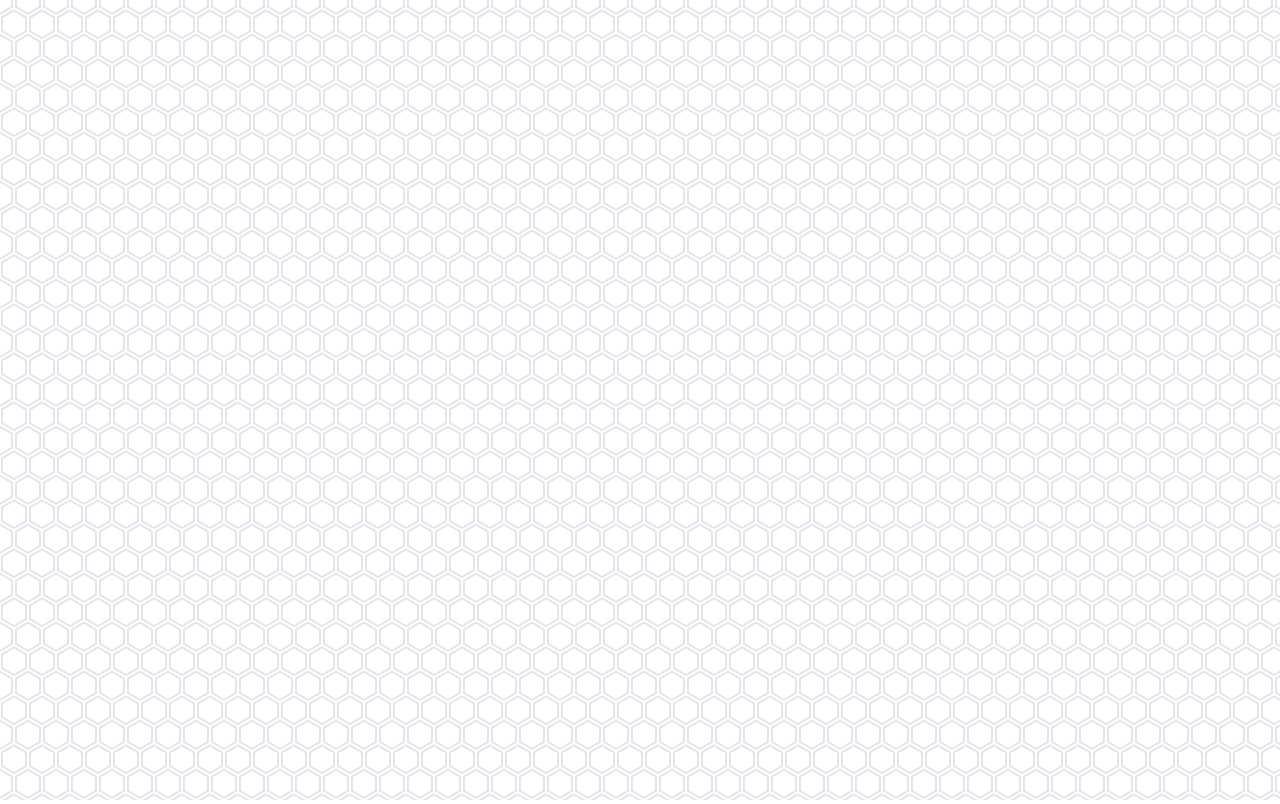
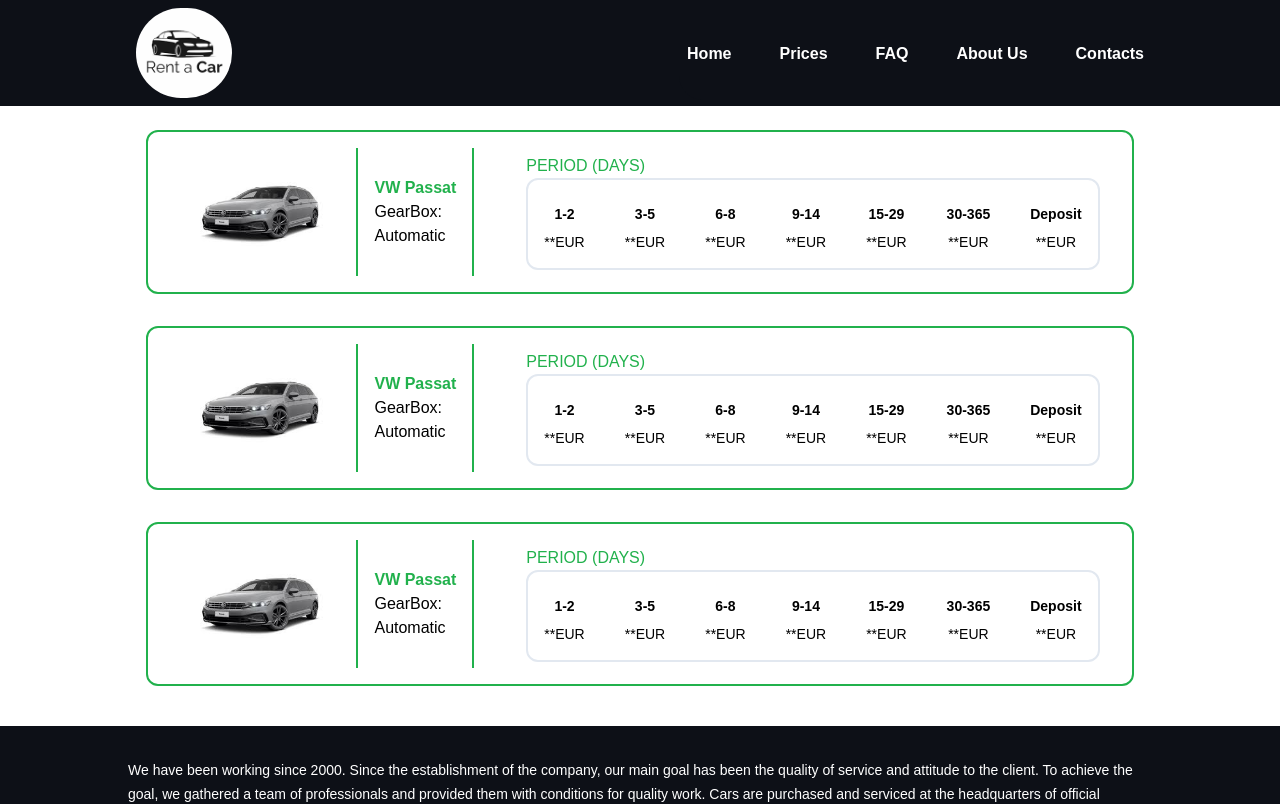
Before and after one commit to KestutisRuockus/portfolio, a React (Vite) app: page /carrentplatform/prices in a window 1280 px wide. Before the commit this address had no page. Shown: the top 804 px of the page. Built offline with nearby package versions, Linux system fonts and the light colour scheme.

Commit message:
Created 'Prices' component;

```diff
--- a/src/App.jsx
+++ b/src/App.jsx
@@ -3,7 +3,7 @@
 import TmdbIndex from "./projects/TMDB/TmdbIndex";
 import DoctorCareIndex from "./projects/DoctorCare/DoctorCareIndex";
 import CarRentPlatformIndex from "./projects/CarRentPlatform/CarRentPlatformIndex";
-import AllCars from "./projects/CarRentPlatform/src/components/Cars/AllCars";
+import Prices from "./projects/CarRentPlatform/src/components/Cars/Prices";
 import FAQ from "./projects/CarRentPlatform/src/components/FAQ/FAQ";
 import AboutUs from "./projects/CarRentPlatform/src/components/AboutUs/AboutUs";
 import Contacts from "./projects/CarRentPlatform/src/components/Contacts/Contacts";
@@ -16,7 +16,7 @@
         <Route path="tmdb-project" element={<TmdbIndex />} />
         <Route path="doctorcare" element={<DoctorCareIndex />} />
         <Route path="carrentplatform" element={<CarRentPlatformIndex />} />
-        <Route path="carrentplatform/allcars" element={<AllCars />} />
+        <Route path="carrentplatform/prices" element={<Prices />} />
         <Route path="carrentplatform/faq" element={<FAQ />} />
         <Route path="carrentplatform/aboutus" element={<AboutUs />} />
         <Route path="carrentplatform/contacts" element={<Contacts />} />
--- a/src/projects/CarRentPlatform/src/components/Cars/AllCars.jsx
+++ /dev/null
@@ -1,10 +0,0 @@
-import Navbar from "../Navbar/Navbar";
-
-export default function AllCars() {
-  return (
-    <div>
-      <Navbar />
-      <div>AllCars</div>
-    </div>
-  );
-}
--- /dev/null
+++ b/src/projects/CarRentPlatform/src/components/Cars/CarCard.jsx
@@ -0,0 +1,3 @@
+export default function CarCard() {
+  return <div>CarCard - car list render on main page by this componenet</div>;
+}
--- /dev/null
+++ b/src/projects/CarRentPlatform/src/components/Cars/CarModal.jsx
@@ -0,0 +1,7 @@
+export default function CarModal() {
+  return (
+    <div>
+      CarModal componenet to display info about car - smth like MODAL window
+    </div>
+  );
+}
--- /dev/null
+++ b/src/projects/CarRentPlatform/src/components/Cars/CarPrices.jsx
@@ -0,0 +1,82 @@
+import vwPassat from "../../../assets/img/vw-passat/vw-passat.jpg";
+
+export default function CarPrices() {
+  const carsList = [
+    {
+      model: "VW Passat",
+      img: vwPassat,
+      gearbox: "Automatic",
+      periods: [
+        {
+          days: "1-2",
+          price: "**",
+        },
+        {
+          days: "3-5",
+          price: "**",
+        },
+        {
+          days: "6-8",
+          price: "**",
+        },
+        {
+          days: "9-14",
+          price: "**",
+        },
+        {
+          days: "15-29",
+          price: "**",
+        },
+        {
+          days: "30-365",
+          price: "**",
+        },
+        {
+          days: "Deposit",
+          price: "**",
+        },
+      ],
+    },
+  ];
+
+  return (
+    <div className="w-full flex justify-center p-2">
+      {carsList.map((car) => {
+        return (
+          <div
+            key={car.model}
+            className="rounded-xl flex sm:flex-row flex-col gap-5 justify-between items-center border-2 border-[#21B14C] p-4"
+          >
+            <div className="flex justify-center items-center h-[128px] lg:pl-0 sm:pl-9 pl-0">
+              <img
+                className="w-48 h-24 rounded-l-xl"
+                src={car.img}
+                alt={car.model}
+              />
+              <div className="flex flex-col justify-center border-x-2 border-[#21B14C] h-full px-4">
+                <span className="text-[#21B14C] font-bold hover:underline transition-all duration-300 cursor-pointer">
+                  {car.model}
+                </span>
+                <span>GearBox:</span>
+                <span>{car.gearbox}</span>
+              </div>
+            </div>
+            <div>
+              <div className="sm:pl-8 pl-0 text-[#21B14C] text-center sm:text-start">
+                PERIOD (DAYS)
+              </div>
+              <div className="flex flex-wrap gap-10 justify-center items-center ml-8 mr-4 p-4 text-center border-2 border-slate-200 rounded-xl">
+                {car.periods.map((period) => (
+                  <div key={period.days}>
+                    <div className="my-2 font-bold text-sm">{period.days}</div>
+                    <div className="text-sm">{period.price}EUR</div>
+                  </div>
+                ))}
+              </div>
+            </div>
+          </div>
+        );
+      })}
+    </div>
+  );
+}
--- /dev/null
+++ b/src/projects/CarRentPlatform/src/components/Cars/Prices.jsx
@@ -0,0 +1,15 @@
+import Navbar from "../Navbar/Navbar";
+import CarPrices from "./CarPrices";
+import Footer from "../Footer/Footer";
+
+export default function AllCars() {
+  return (
+    <div className="min-h-screen bg-white flex flex-col gap-4">
+      <Navbar />
+      <CarPrices />
+      <CarPrices />
+      <CarPrices />
+      <Footer />
+    </div>
+  );
+}
--- a/src/projects/CarRentPlatform/src/components/FAQ/FAQ.jsx
+++ b/src/projects/CarRentPlatform/src/components/FAQ/FAQ.jsx
@@ -7,7 +7,7 @@
     <div className="bg-white min-h-screen">
       <Navbar />
       <div className="text-[#21B14C] text-4xl text-start max-[900px]:text-center font-bold pb-4 max-[900px]:pl-0 pl-[10%] mt-8">
-        D.U.K.
+        FAQ
       </div>
       <div className="flex flex-col justify-center items-center gap-6">
         <QuestionAndAnswer />
--- a/src/projects/CarRentPlatform/src/components/Footer/Footer.jsx
+++ b/src/projects/CarRentPlatform/src/components/Footer/Footer.jsx
@@ -8,8 +8,8 @@
       url: "/carrentplatform",
     },
     {
-      title: "Cars",
-      url: "/carrentplatform/allcars",
+      title: "Prices",
+      url: "/carrentplatform/prices",
     },
     {
       title: "FAQ",
--- a/src/projects/CarRentPlatform/src/components/Navbar/Navbar.jsx
+++ b/src/projects/CarRentPlatform/src/components/Navbar/Navbar.jsx
@@ -9,8 +9,8 @@
       url: "/carrentplatform",
     },
     {
-      title: "Cars",
-      url: "/carrentplatform/allcars",
+      title: "Prices",
+      url: "/carrentplatform/prices",
     },
     {
       title: "FAQ",
```
Also changed, not shown: src/projects/CarRentPlatform/assets/img/vw-passat/vw-passat.jpg (added).
